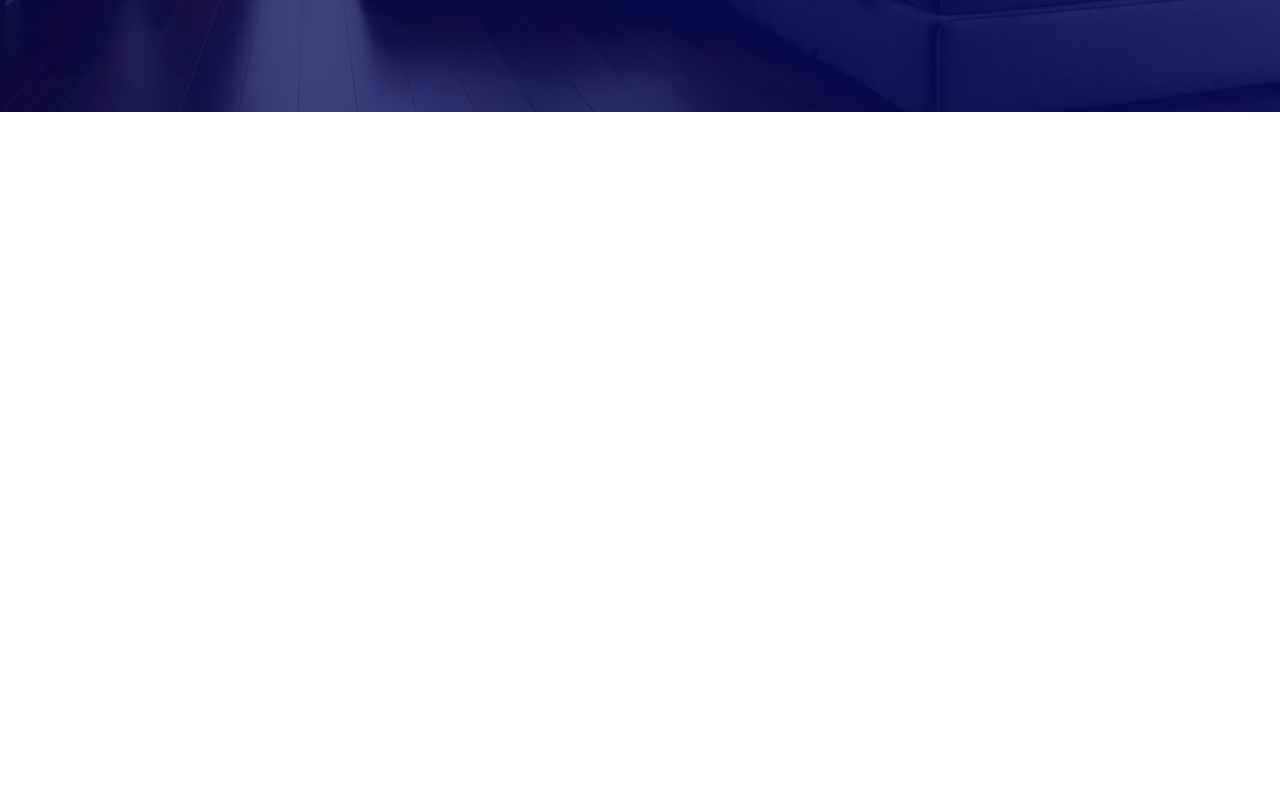
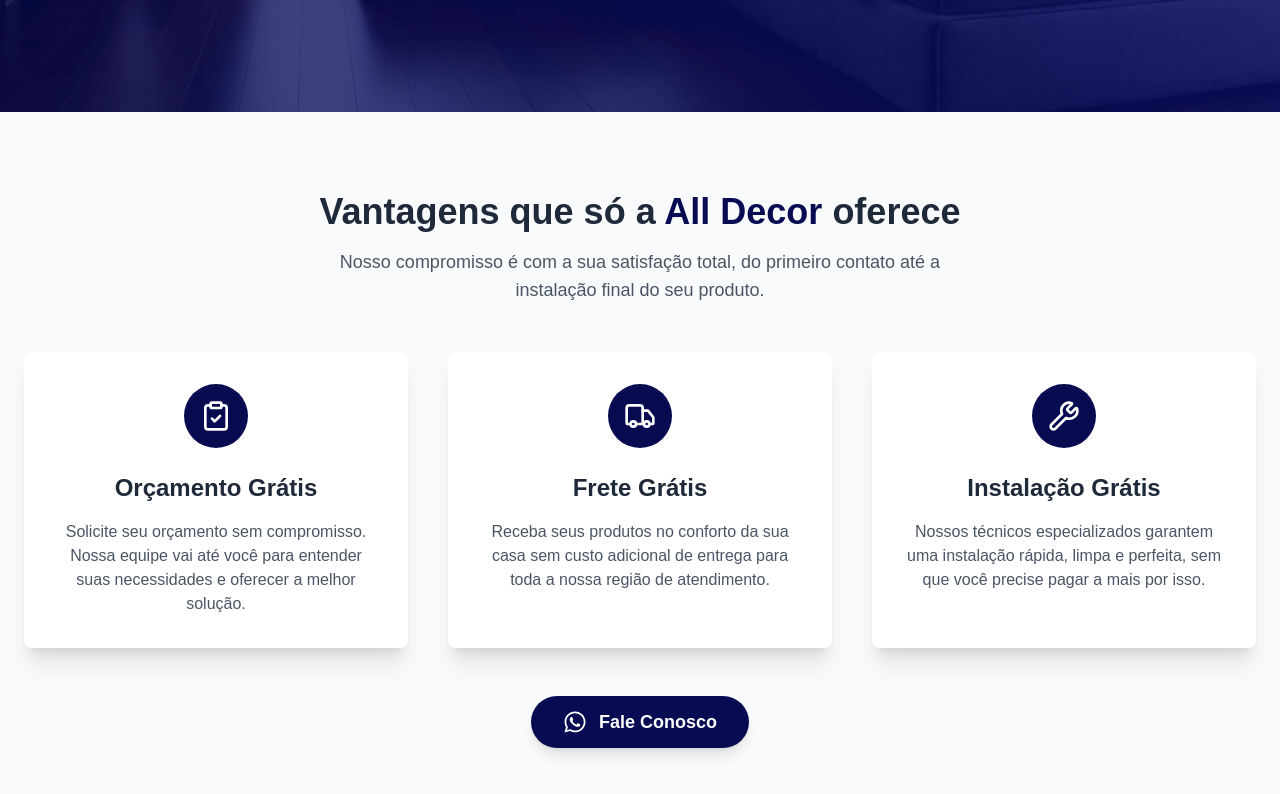
Before and after one commit to leonardofrizzi/website-alldecor, a Next.js app: page / in a window 1280 px wide. Shown: the part 680-1474 px from the top of the page. Before the commit the page ends 800 px from the top, so only its background shows below. Built offline with nearby package versions, Linux system fonts and the light colour scheme.

Commit message:
feat(ui): Add FeaturesSection component

```diff
--- /dev/null
+++ b/app/components/FeaturesSection.jsx
@@ -0,0 +1,74 @@
+"use client";
+
+import React from 'react';
+import { FaWhatsapp } from 'react-icons/fa';
+import { ClipboardCheck, Truck, Wrench } from 'lucide-react';
+import Link from 'next/link';
+import { useInView } from 'react-intersection-observer';
+
+const FeatureCard = ({ icon, title, children, delay }) => {
+  const { ref, inView } = useInView({
+    triggerOnce: true,
+    threshold: 0.1,
+  });
+
+  return (
+    <div
+      ref={ref}
+      className={`bg-white p-8 rounded-lg shadow-xl text-center flex flex-col items-center transition-all duration-700 ease-out transform hover:-translate-y-2 hover:scale-105 ${inView ? 'opacity-100 translate-y-0' : 'opacity-0 translate-y-10'}`}
+      style={{ transitionDelay: delay }}
+    >
+      <div className="bg-[#070b52] text-white p-4 rounded-full mb-6">
+        {icon}
+      </div>
+      <h3 className="text-2xl font-bold text-gray-800 mb-4">{title}</h3>
+      <p className="text-gray-600 flex-grow">{children}</p>
+    </div>
+  );
+};
+
+export default function FeaturesSection() {
+  return (
+    <section className="bg-gray-50 py-20 px-6">
+      <div className="container mx-auto text-center">
+        <h2 className="text-4xl font-bold text-gray-800 mb-4">
+          Vantagens que só a <span className="text-[#070b52]">All Decor</span> oferece
+        </h2>
+        <p className="text-lg text-gray-600 mb-12 max-w-2xl mx-auto">
+          Nosso compromisso é com a sua satisfação total, do primeiro contato até a instalação final do seu produto.
+        </p>
+
+        <div className="grid grid-cols-1 md:grid-cols-2 lg:grid-cols-3 gap-10 mb-12">
+          <FeatureCard
+            icon={<ClipboardCheck size={32} />}
+            title="Orçamento Grátis"
+            delay="200ms"
+          >
+            Solicite seu orçamento sem compromisso. Nossa equipe vai até você para entender suas necessidades e oferecer a melhor solução.
+          </FeatureCard>
+          <FeatureCard
+            icon={<Truck size={32} />}
+            title="Frete Grátis"
+            delay="400ms"
+          >
+            Receba seus produtos no conforto da sua casa sem custo adicional de entrega para toda a nossa região de atendimento.
+          </FeatureCard>
+          <FeatureCard
+            icon={<Wrench size={32} />}
+            title="Instalação Grátis"
+            delay="600ms"
+          >
+            Nossos técnicos especializados garantem uma instalação rápida, limpa e perfeita, sem que você precise pagar a mais por isso.
+          </FeatureCard>
+        </div>
+
+        <Link href="https://wa.me/SEUNUMERO" target="_blank">
+          <button className="inline-flex items-center justify-center gap-3 bg-[#070b52] text-white font-bold py-3 px-8 rounded-full text-lg hover:bg-[#0a0f6c] transition-all duration-300 ease-in-out transform hover:scale-105 shadow-lg">
+            <FaWhatsapp size={24} />
+            Fale Conosco
+          </button>
+        </Link>
+      </div>
+    </section>
+  );
+}
--- a/app/page.tsx
+++ b/app/page.tsx
@@ -1,9 +1,11 @@
 import HeroSection from "./components/HeroSection";
+import FeatureSection from "./components/FeaturesSection";
 
 export default function Home() {
   return (
     <main>
       <HeroSection />
+      <FeatureSection />
     </main>
   );
 }
--- a/package.json
+++ b/package.json
@@ -13,7 +13,8 @@
     "next": "15.3.5",
     "react": "^19.0.0",
     "react-dom": "^19.0.0",
-    "react-icons": "^5.5.0"
+    "react-icons": "^5.5.0",
+    "react-intersection-observer": "^9.16.0"
   },
   "devDependencies": {
     "@tailwindcss/postcss": "^4",
```
Also changed, not shown: 1 other file (tests, documents, lock files or other folders).
